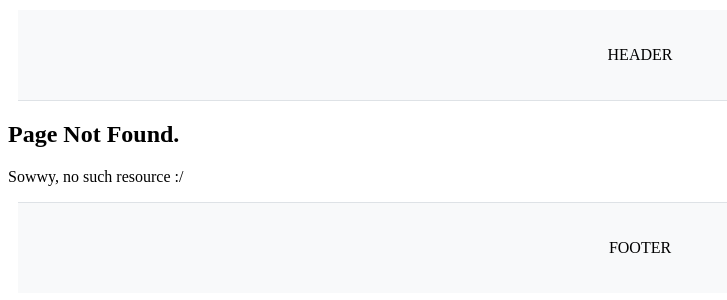
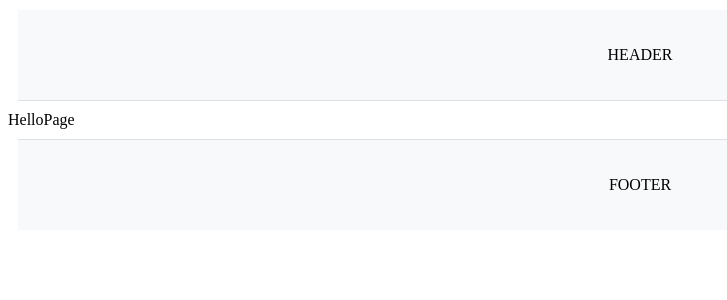
Before and after one commit to Tatyana-OA/nextjs-14-demo, a Next.js app: page /hello in a window 1280 px wide. Before the commit this address had no page. Shown: the top 300 px of the page, without its empty margins (0-727 px from the left). Built offline with nearby package versions, Linux system fonts and the light colour scheme.

Commit message:
Route handler

```diff
--- /dev/null
+++ b/src/app/hello/page.tsx
@@ -0,0 +1,9 @@
+import React from "react";
+
+// If both page + route are present, the route will get handled by default
+// Page won't show
+const HelloPage = () => {
+  return <div>HelloPage</div>;
+};
+
+export default HelloPage;
```
Also changed, not shown: src/app/hello/api/route.tsx (added, +7 -0 lines).
